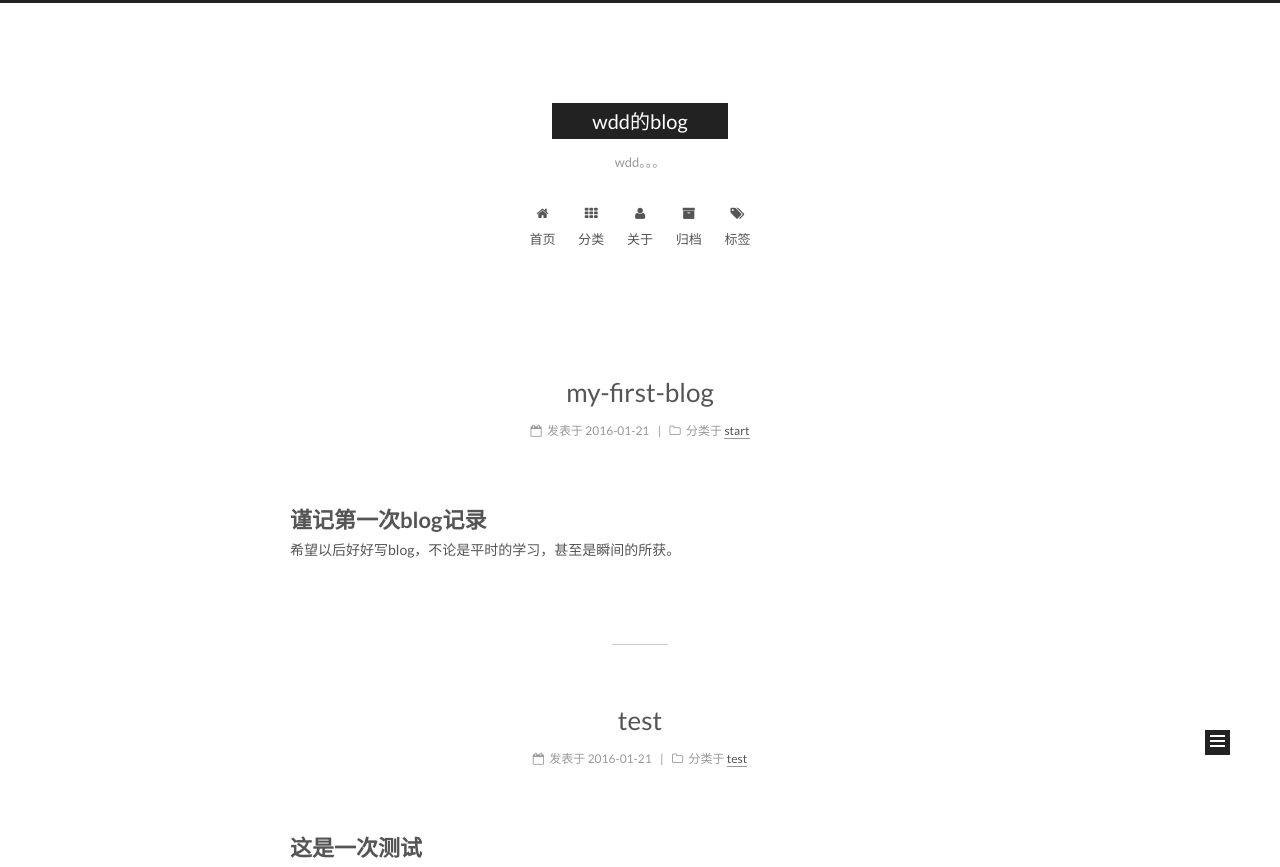
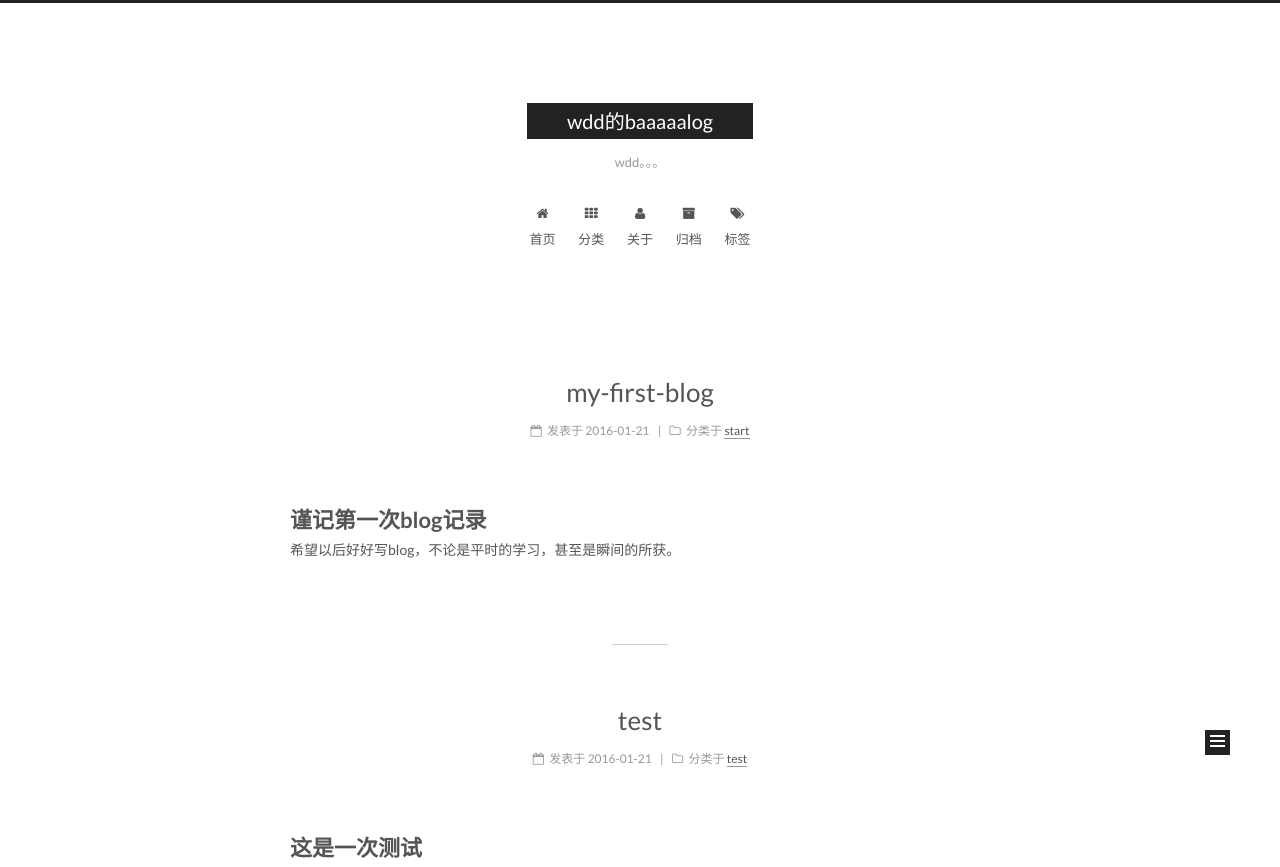
Before and after one commit to wd94/wd94.github.io, a plain HTML site: page index.html in a window 1280 px wide. Shown: the top 867 px of the page. Drawn offline with Linux system fonts and the light colour scheme.

Commit message:
Site updated: 2017-01-21 17:31:44

```diff
--- a/index.html
+++ b/index.html
@@ -86,12 +86,12 @@
 
 <meta name="description" content="王XX的成长之旅">
 <meta property="og:type" content="website">
-<meta property="og:title" content="wdd的blog">
+<meta property="og:title" content="wdd的baaaaalog">
 <meta property="og:url" content="https://wd94.github.io/index.html">
-<meta property="og:site_name" content="wdd的blog">
+<meta property="og:site_name" content="wdd的baaaaalog">
 <meta property="og:description" content="王XX的成长之旅">
 <meta name="twitter:card" content="summary">
-<meta name="twitter:title" content="wdd的blog">
+<meta name="twitter:title" content="wdd的baaaaalog">
 <meta name="twitter:description" content="王XX的成长之旅">
 
 
@@ -126,7 +126,7 @@
 
 
 
-  <title> wdd的blog </title>
+  <title> wdd的baaaaalog </title>
 </head>
 
 <body itemscope itemtype="http://schema.org/WebPage" lang="zh-Hans">
@@ -159,7 +159,7 @@
   <div class="custom-logo-site-title">
     <a href="/"  class="brand" rel="start">
       <span class="logo-line-before"><i></i></span>
-      <span class="site-title">wdd的blog</span>
+      <span class="site-title">wdd的baaaaalog</span>
       <span class="logo-line-after"><i></i></span>
     </a>
   </div>
@@ -270,9 +270,9 @@
   </span>
 
   <span style="display:none" itemprop="publisher" itemscope itemtype="http://schema.org/Organization">
-    <meta itemprop="name" content="wdd的blog">
+    <meta itemprop="name" content="wdd的baaaaalog">
     <span style="display:none" itemprop="logo" itemscope itemtype="http://schema.org/ImageObject">
-      <img style="display:none;" itemprop="url image" alt="wdd的blog" src="">
+      <img style="display:none;" itemprop="url image" alt="wdd的baaaaalog" src="">
     </span>
   </span>
 
@@ -411,9 +411,9 @@
   </span>
 
   <span style="display:none" itemprop="publisher" itemscope itemtype="http://schema.org/Organization">
-    <meta itemprop="name" content="wdd的blog">
+    <meta itemprop="name" content="wdd的baaaaalog">
     <span style="display:none" itemprop="logo" itemscope itemtype="http://schema.org/ImageObject">
-      <img style="display:none;" itemprop="url image" alt="wdd的blog" src="">
+      <img style="display:none;" itemprop="url image" alt="wdd的baaaaalog" src="">
     </span>
   </span>
 
```
Also changed, not shown: 2016/01/21/my-first-blog/index.html (+5 -5 lines), 2016/01/21/test/index.html (+5 -5 lines), about/index.html (+3 -3 lines), archives/2016/01/index.html (+5 -5 lines), archives/2016/index.html (+5 -5 lines), archives/index.html (+5 -5 lines), categories/index.html (+3 -3 lines), categories/start/index.html (+5 -5 lines), categories/test/index.html (+5 -5 lines), tags/index.html (+3 -3 lines), tags/start/index.html (+5 -5 lines), tags/test/index.html (+5 -5 lines).
